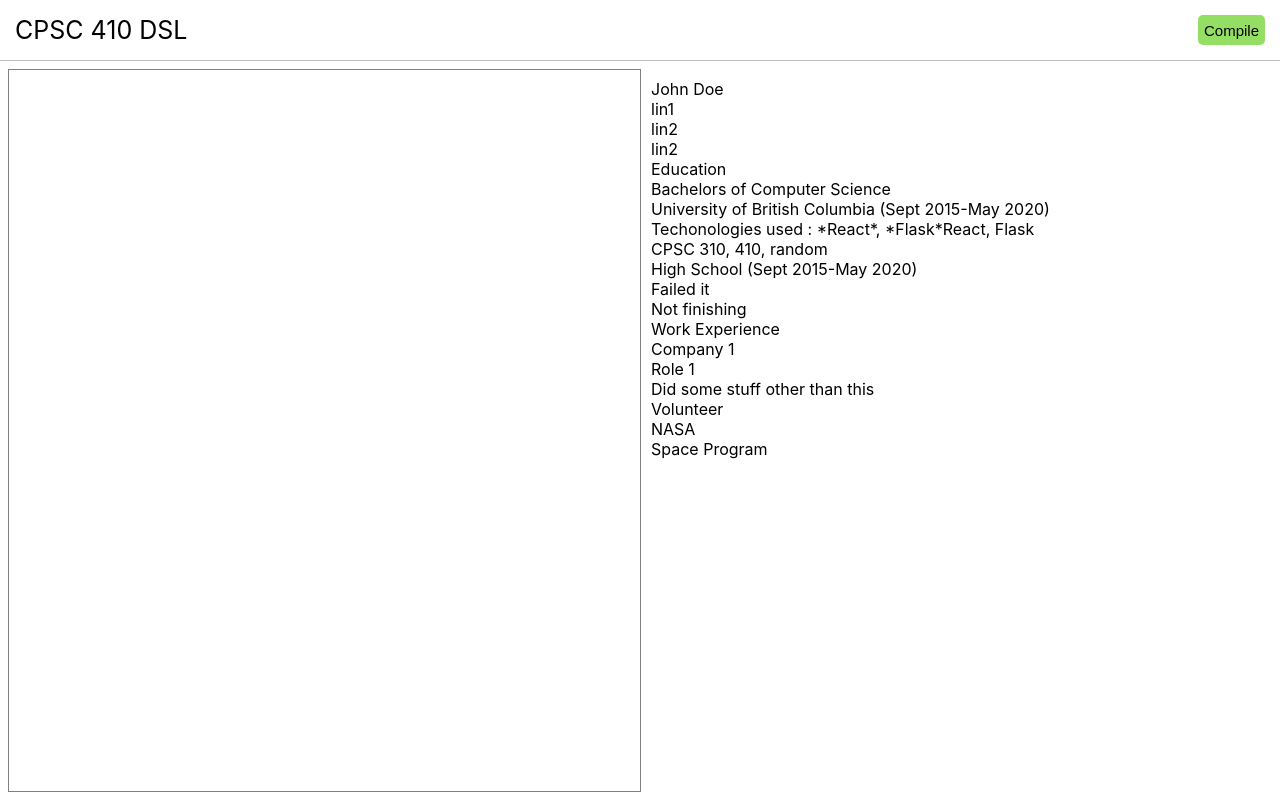
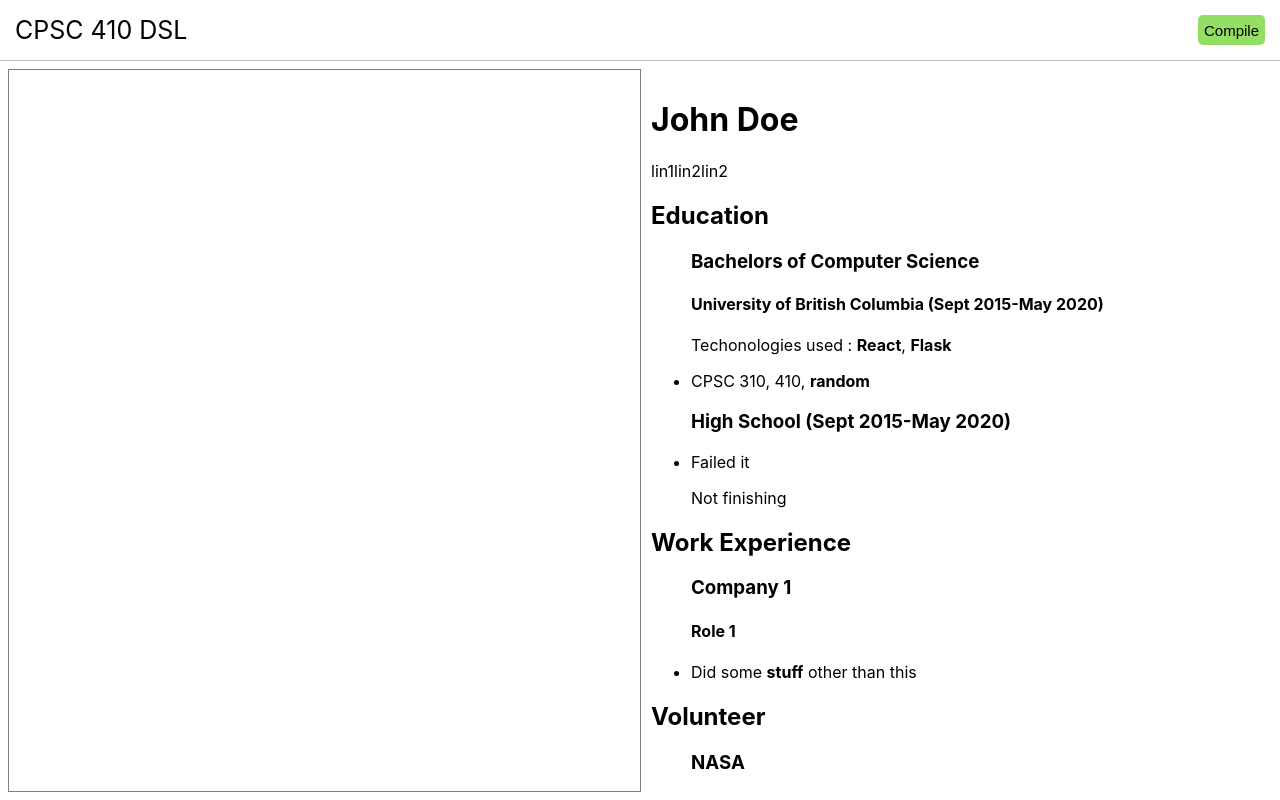
Before and after one commit to guilhermelameira/web-resume, a React (Create React App) app: page / in a window 1280 px wide. Built offline with nearby package versions, Linux system fonts and the light colour scheme.

Commit message:
update components to use allow rich text

```diff
--- a/src/App.css
+++ b/src/App.css
@@ -65,4 +65,5 @@ html, body, #root, #home {
 #output {
   width: 50%;
   padding: 10px;
+  overflow: scroll;
 }
--- a/src/AppOutput.tsx
+++ b/src/AppOutput.tsx
@@ -12,8 +12,12 @@ class AppOutput extends Component {
   render = () => {
     return (
       <div id="output">
-        <Header ast={parsed.header} />
-        <Body ast={parsed.body} />
+        <div className="canvas">
+          <div className="resume letter">
+            <Header ast={parsed.header} />
+            <Body ast={parsed.body} />
+          </div>
+        </div>
       </div>
     );
   };
@@ -40,22 +44,35 @@ const parsed = {
   },
   "body": [
     {
-      "title": {
-        "value": "Education"
-      },
+      "title": [
+        {
+          "value": "Education",
+          "decorator": "TOKEN"
+        }
+      ],
       "entries": [
         {
-          "title": {
-            "value": "Bachelors of Computer Science"
-          },
-          "subtitle": {
-            "value": "University of British Columbia (Sept 2015-May 2020)"
-          },
+          "title": [
+            {
+              "value": "Bachelors of ",
+              "decorator": "RAW"
+            },
+            {
+              "value": "Computer Science",
+              "decorator": "EMPHASIS"
+            }
+          ],
+          "subtitle": [
+            {
+              "value": "University of British Columbia (Sept 2015-May 2020)",
+              "decorator": "RAW"
+            }
+          ],
           "summary": [
             {
               "value": [
                 {
-                  "value": "Techonologies used : *React*, *Flask*",
+                  "value": "Techonologies used : ",
                   "decorator": "RAW"
                 },
                 {
@@ -89,9 +106,12 @@ const parsed = {
           ]
         },
         {
-          "title": {
-            "value": "High School (Sept 2015-May 2020)"
-          },
+          "title": [
+            {
+              "value": "High School (Sept 2015-May 2020)",
+              "decorator": "RAW"
+            }
+          ],
           "summary": [
             {
               "value": [
@@ -116,17 +136,30 @@ const parsed = {
       ]
     },
     {
-      "title": {
-        "value": "Work Experience"
-      },
+      "title": [
+        {
+          "value": "Work ",
+          "decorator": "RAW"
+        },
+        {
+          "value": "Experience",
+          "decorator": "EMPHASIS"
+        }
+      ],
       "entries": [
         {
-          "title": {
-            "value": "Company 1"
-          },
-          "subtitle": {
-            "value": "Role 1"
-          },
+          "title": [
+            {
+              "value": "Company 1",
+              "decorator": "RAW"
+            }
+          ],
+          "subtitle": [
+            {
+              "value": "Role 1",
+              "decorator": "TOKEN"
+            }
+          ],
           "summary": [
             {
               "value": [
@@ -135,11 +168,11 @@ const parsed = {
                   "decorator": "RAW"
                 },
                 {
-                  "value": "stuff ",
+                  "value": "stuff",
                   "decorator": "EMPHASIS"
                 },
                 {
-                  "value": "other than this",
+                  "value": " other than this",
                   "decorator": "RAW"
                 }
               ],
@@ -150,14 +183,20 @@ const parsed = {
       ]
     },
     {
-      "title": {
-        "value": "Volunteer"
-      },
+      "title": [
+        {
+          "value": "Volunteer",
+          "decorator": "RAW"
+        }
+      ],
       "entries": [
         {
-          "title": {
-            "value": "NASA"
-          },
+          "title": [
+            {
+              "value": "NASA",
+              "decorator": "RAW"
+            }
+          ],
           "summary": [
             {
               "value": [
--- a/src/components/Body.tsx
+++ b/src/components/Body.tsx
@@ -7,11 +7,11 @@ const Body: React.FC<{
 }> = ({
   ast
 }) => (
-  <div id="body">
+  <main className="body">
     {ast.map((section, index) => (
       <Section key={index} ast={section} />
     ))}
-  </div>
+  </main>
 );
 
 export default Body;
--- a/src/components/Entry.tsx
+++ b/src/components/Entry.tsx
@@ -1,5 +1,6 @@
 import React from 'react';
 import {Entry as TypeEntry} from '../types/Section';
+import RichText from './RichText';
 import SectionText from './SectionText';
 
 const Entry: React.FC<{
@@ -10,16 +11,22 @@ const Entry: React.FC<{
     subtitle,
     summary
   }
-}) => (
-  <div className="entry">
-    <div className="entry-title">{title.value}</div>
+}) => {
+  return (
+    <ul className="entry">
+      <h3 className="title">
+        <RichText ast={title} />
+      </h3>
       {subtitle && (
-      <div className="entry-subtitle">{subtitle.value}</div>
+        <h4 className="title">
+          <RichText ast={subtitle} />
+        </h4>
       )}
       {summary.map((s, index) => (
         <SectionText key={index} ast={s} />
       ))}
-  </div>
+    </ul>
   );
+};
 
 export default Entry;
--- a/src/components/Header.tsx
+++ b/src/components/Header.tsx
@@ -9,14 +9,14 @@ const Header: React.FC<{
     links
   }
 }) => (
-  <div id="header">
-    <div>{name.value}</div>
-    <div className="links">
+  <header className="header">
+    <h1 className="name">{name.value}</h1>
+    <p className="contact">
       {links.map((link, index) => (
-        <div key={index}>{link.value}</div>
+        <a key={index}>{link.value}</a>
       ))}
-    </div>
-  </div>
+    </p>
+  </header>
 );
 
 export default Header;
--- /dev/null
+++ b/src/components/RichText.tsx
@@ -0,0 +1,23 @@
+import React from 'react';
+import {RichText as TypeRichText} from '../types/Text';
+
+const RichText: React.FC<{
+  ast: TypeRichText
+}> = ({ ast }) => (
+  <React.Fragment>
+    {ast.map((piece, index) => {
+      if (piece.decorator === 'EMPHASIS') {
+        return <b key={index}>{piece.value}</b>;
+      } else if (piece.decorator === 'TOKEN') {
+        return <strong key={index}>{piece.value}</strong>;
+      }
+      return (
+        <React.Fragment key={index}>
+          {piece.value}
+        </React.Fragment>
+      );
+    })}
+  </React.Fragment>
+);
+
+export default RichText;
--- a/src/components/Section.tsx
+++ b/src/components/Section.tsx
@@ -1,6 +1,7 @@
 import React from 'react';
 import {Section as TypeSection} from '../types/Section';
 import Entry from './Entry';
+import RichText from './RichText';
 
 const Section: React.FC<{
   ast: TypeSection
@@ -9,15 +10,17 @@ const Section: React.FC<{
     title,
     entries
   }
-}) => (
-  <div className="section">
-    <div className="section-title">{title.value}</div>
-    <div className="section-entries">
+}) => {
+  return (
+    <div className="section">
+      <h2 className="title">
+        <RichText ast={title} />
+      </h2>
       {entries.map((entry, index) => (
         <Entry key={index} ast={entry} />
       ))}
     </div>
-  </div>
-);
+  );
+};
 
 export default Section;
--- a/src/components/SectionText.tsx
+++ b/src/components/SectionText.tsx
@@ -1,5 +1,6 @@
 import React from 'react';
 import {SectionText as TypeSectionText} from '../types/Text';
+import RichText from './RichText';
 
 const SectionText: React.FC<{
   ast: TypeSectionText
@@ -9,21 +10,18 @@ const SectionText: React.FC<{
     is_bullet
   }
 }) => (
-  <div className="entry-point">
+  <React.Fragment>
     {is_bullet && (
-      <div className="bullet"></div>
+    <li className="bullet">
+      <RichText ast={value} />
+    </li>
     )}
-    <div className="content">
-      {value.map((text, index) => (
-        <span
-          key={index}
-          className={text.decorator}
-        >
-          {text.value}
-        </span>
-      ))}
-    </div>
-  </div>
+    {!is_bullet && (
+    <p>
+      <RichText ast={value} />
+    </p>
+    )}
+  </React.Fragment>
 );
 
 export default SectionText;
```
Lines whose indentation alone changed are shown as unchanged.
